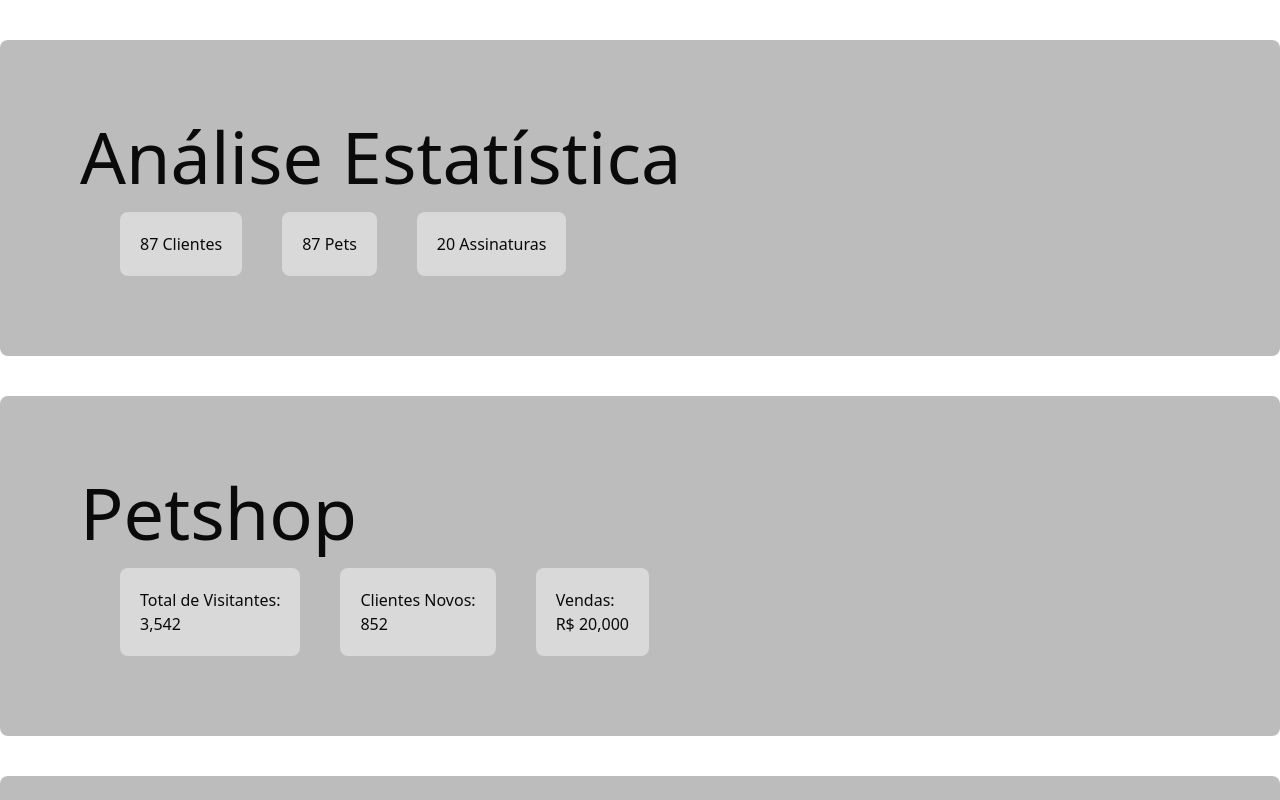
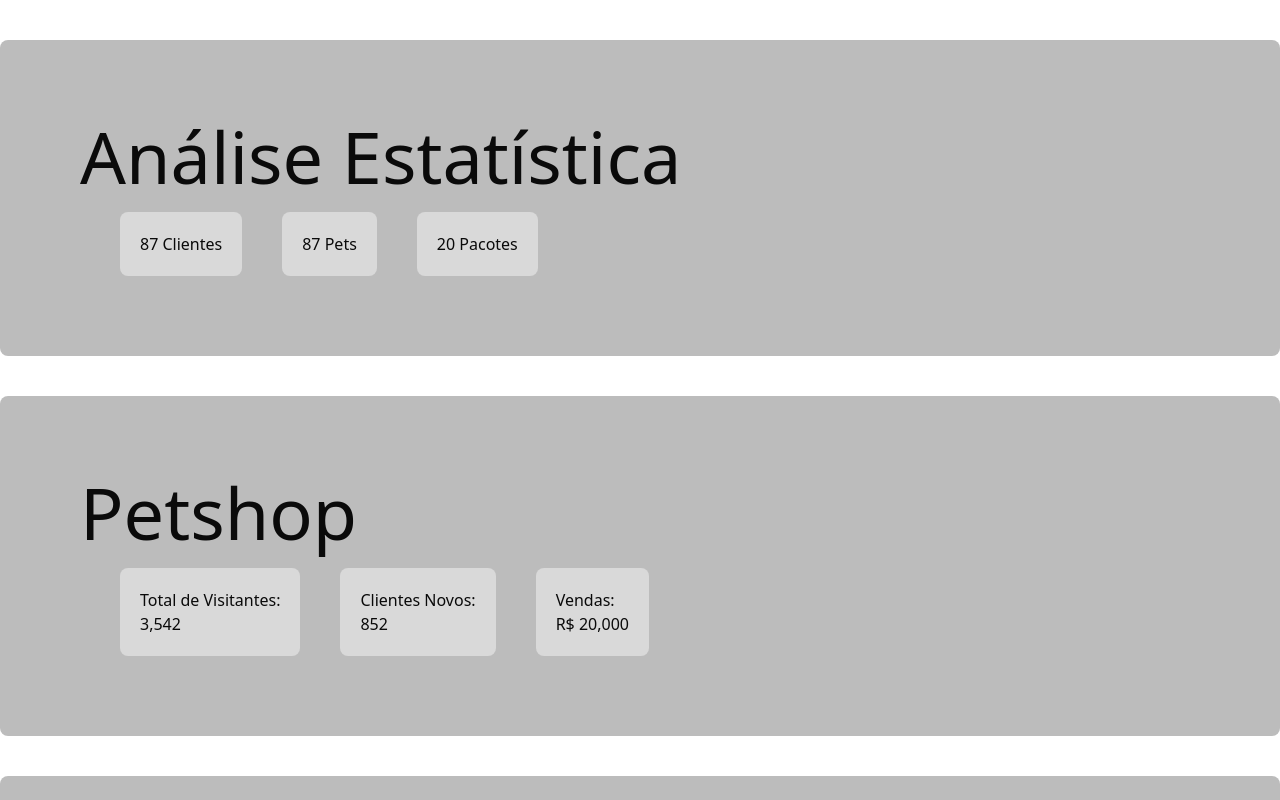
Before and after one commit to isaacmachado-dev/puppycarepet.com.br, a Next.js app in the folder front-end/: page /admin/analise in a window 1280 px wide. Shown: the top 800 px of the page. Built offline with nearby package versions, Linux system fonts and the light colour scheme.

Commit message:
Fix: Change 'Assinaturas' to 'Pacotes' API name

```diff
--- a/front-end/src/app/admin/analise/page.tsx
+++ b/front-end/src/app/admin/analise/page.tsx
@@ -16,7 +16,7 @@ export default function AnalisePage() {
           </div>
 
           <div className="ml-10 bg-[#D9D9D9] p-5 rounded-md">
-            <h3>20 Assinaturas</h3>
+            <h3>20 Pacotes</h3>
           </div>
         </div>
       </AdminBlock>
```
